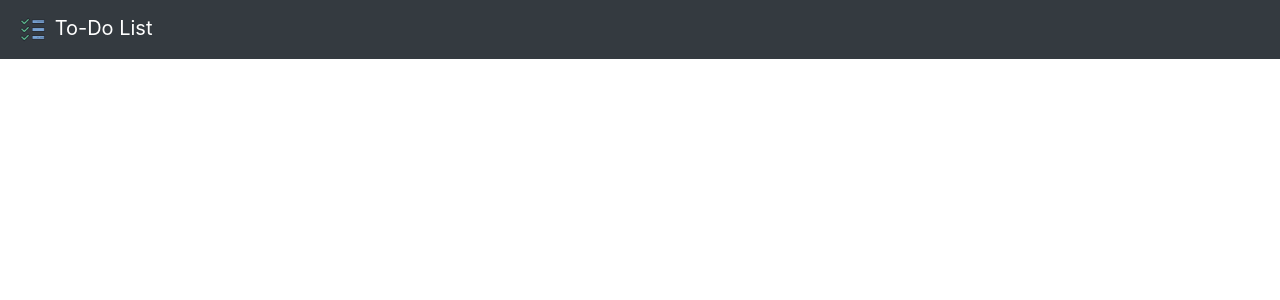
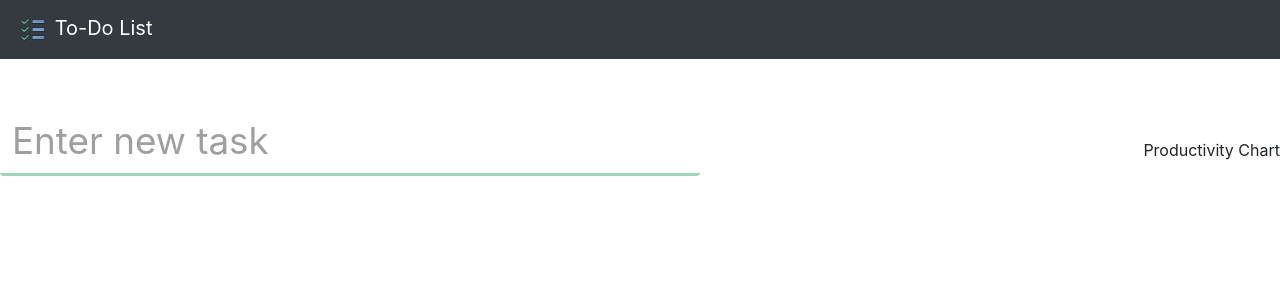
Before and after one commit to jharteaga/react-todo-list, a React (Create React App) app: page / in a window 1280 px wide. Shown: the top 300 px of the page. Built offline with nearby package versions, Linux system fonts and the light colour scheme.

Commit message:
Add ToDo List items Pending re-render adding new task and change checked items

```diff
--- a/package.json
+++ b/package.json
@@ -3,6 +3,8 @@
   "version": "0.1.0",
   "private": true,
   "dependencies": {
+    "@material-ui/core": "^4.10.0",
+    "@material-ui/icons": "^4.9.1",
     "@testing-library/jest-dom": "^4.2.4",
     "@testing-library/react": "^9.5.0",
     "@testing-library/user-event": "^7.2.1",
--- a/public/index.html
+++ b/public/index.html
@@ -23,6 +23,14 @@
       work correctly both with client-side routing and a non-root public URL.
       Learn how to configure a non-root public URL by running `npm run build`.
     -->
+    <link
+      rel="stylesheet"
+      href="https://fonts.googleapis.com/css?family=Roboto:300,400,500,700&display=swap"
+    />
+    <link
+      rel="stylesheet"
+      href="https://fonts.googleapis.com/icon?family=Material+Icons"
+    />
     <title>React App</title>
   </head>
   <body>
--- a/src/App.js
+++ b/src/App.js
@@ -1,11 +1,17 @@
 import React from 'react';
 import NavBar from './components/NavBar';
+import ToDoList from './components/ToDoList';
+import ProductivityChart from './components/ProductivityChart';
 
 function App() {
   return (
-    <>
+    <React.Fragment>
       <NavBar />
-    </>
+      <div className="main-container">
+        <ToDoList />
+        <ProductivityChart />
+      </div>
+    </React.Fragment>
   );
 }
 
--- /dev/null
+++ b/src/Service.js
@@ -0,0 +1,24 @@
+export const getTasks = () => {
+  return JSON.parse(localStorage.getItem('tasks'))
+    ? JSON.parse(localStorage.getItem('tasks'))
+    : [];
+};
+
+export const saveTask = (task) => {
+  const tasks = JSON.parse(localStorage.getItem('tasks'))
+    ? JSON.parse(localStorage.getItem('tasks'))
+    : [];
+  const id = tasks.length + 1;
+  tasks.push({ id: id, description: task, completed: false });
+  localStorage.setItem('tasks', JSON.stringify(tasks));
+};
+
+export const updateTask = (task) => {
+  const tasks = JSON.parse(localStorage.getItem('tasks'));
+  tasks.forEach((t) => {
+    if (t.id === task.id) {
+      t.completed = !task.completed;
+    }
+  });
+  localStorage.setItem('tasks', JSON.stringify(tasks));
+};
--- a/src/components/NavBar.jsx
+++ b/src/components/NavBar.jsx
@@ -4,7 +4,7 @@ import logo from '../img/logo.png';
 
 const NavBar = (props) => (
   <>
-    <Navbar bg="dark" variant="dark">
+    <Navbar bg="dark" variant="dark" className="navbar">
       <Navbar.Brand>
         <img
           alt=""
--- /dev/null
+++ b/src/components/NewTask.jsx
@@ -0,0 +1,30 @@
+import React from 'react';
+import { Form } from 'react-bootstrap';
+import { saveTask } from '../Service';
+
+const NewTask = (props) => {
+  const handleSubmit = (e) => {
+    e.preventDefault();
+  };
+
+  const handleNewTask = (task) => {
+    saveTask(task);
+  };
+
+  return (
+    <Form onSubmit={(e) => handleSubmit(e)}>
+      <Form.Group controlId="newTask">
+        <Form.Control
+          type="text"
+          placeholder="Enter new task"
+          className="new-task-txt"
+          onKeyUp={(e) => {
+            if (e.keyCode === 13) handleNewTask(e.target.value);
+          }}
+        />
+      </Form.Group>
+    </Form>
+  );
+};
+
+export default NewTask;
--- /dev/null
+++ b/src/components/ProductivityChart.jsx
@@ -0,0 +1,7 @@
+import React from 'react';
+
+function ProductivityChart(props) {
+  return <div>Productivity Chart</div>;
+}
+
+export default ProductivityChart;
--- a/src/components/ToDoList.jsx
+++ b/src/components/ToDoList.jsx
@@ -1,7 +1,14 @@
 import React from 'react';
+import NewTask from './NewTask';
+import Task from './Task';
 
-function ToDoList(props) {
-  return <div></div>;
-}
+const ToDoList = (props) => {
+  return (
+    <div className="todo-container">
+      <NewTask />
+      <Task />
+    </div>
+  );
+};
 
 export default ToDoList;
--- a/src/index.css
+++ b/src/index.css
@@ -1,13 +1,60 @@
+* {
+  box-sizing: border-box;
+}
+
 body {
   margin: 0;
-  font-family: -apple-system, BlinkMacSystemFont, 'Segoe UI', 'Roboto', 'Oxygen',
-    'Ubuntu', 'Cantarell', 'Fira Sans', 'Droid Sans', 'Helvetica Neue',
-    sans-serif;
-  -webkit-font-smoothing: antialiased;
-  -moz-osx-font-smoothing: grayscale;
+  padding: 0;
 }
 
-code {
-  font-family: source-code-pro, Menlo, Monaco, Consolas, 'Courier New',
-    monospace;
+.main-container {
+  width: 1400px;
+  max-width: 100%;
+  margin: 3em auto 0;
+  display: flex;
+  justify-content: space-between;
+  align-items: center;
 }
+
+.todo-container {
+  max-width: 100%;
+}
+
+.new-task-txt {
+  width: 700px;
+  max-width: 100%;
+  font-size: 2.3rem;
+  color: rgb(73, 70, 70);
+  border-top: none;
+  border-left: none;
+  border-right: none;
+  border-bottom: 3px solid #5cb48b94;
+}
+
+.new-task-txt::placeholder {
+  color: rgba(68, 68, 68, 0.514);
+}
+
+.new-task-txt:focus {
+  border-color: #5cb48b94;
+  box-shadow: none;
+  outline: 0 none;
+}
+
+.item:nth-of-type(1) {
+  margin-top: 2em;
+}
+
+.task {
+  font-size: 1.3rem;
+  color: rgba(59, 59, 59, 0.733);
+  margin-left: 0.5em;
+}
+
+@media (max-width: 768px) {
+  .main-container {
+    flex-direction: column;
+    justify-content: flex-start;
+    align-items: flex-start;
+  }
+}
```
Also changed, not shown: src/components/Task.jsx (added, +85 -0 lines), 1 other file (tests, documents, lock files or other folders).
